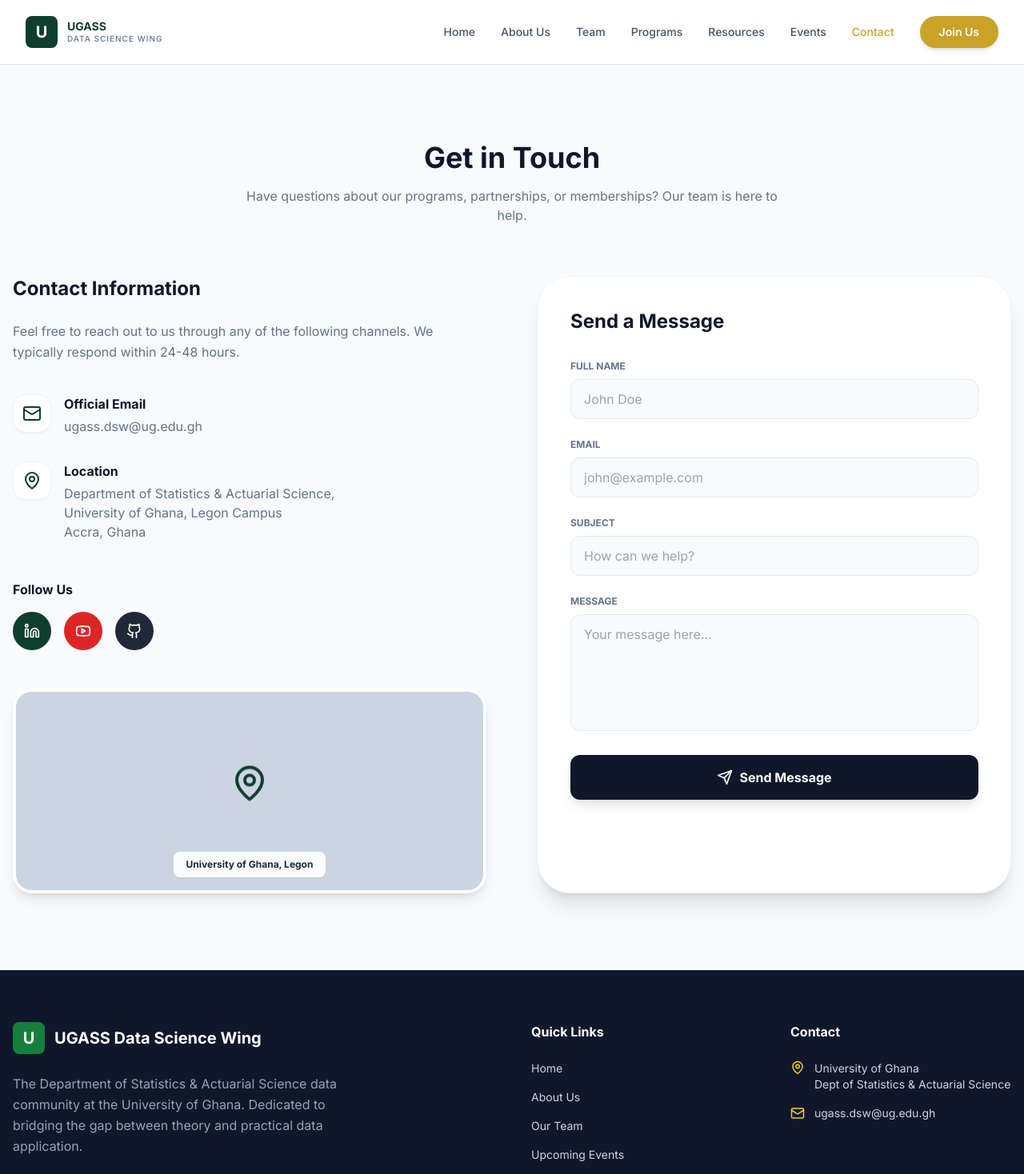
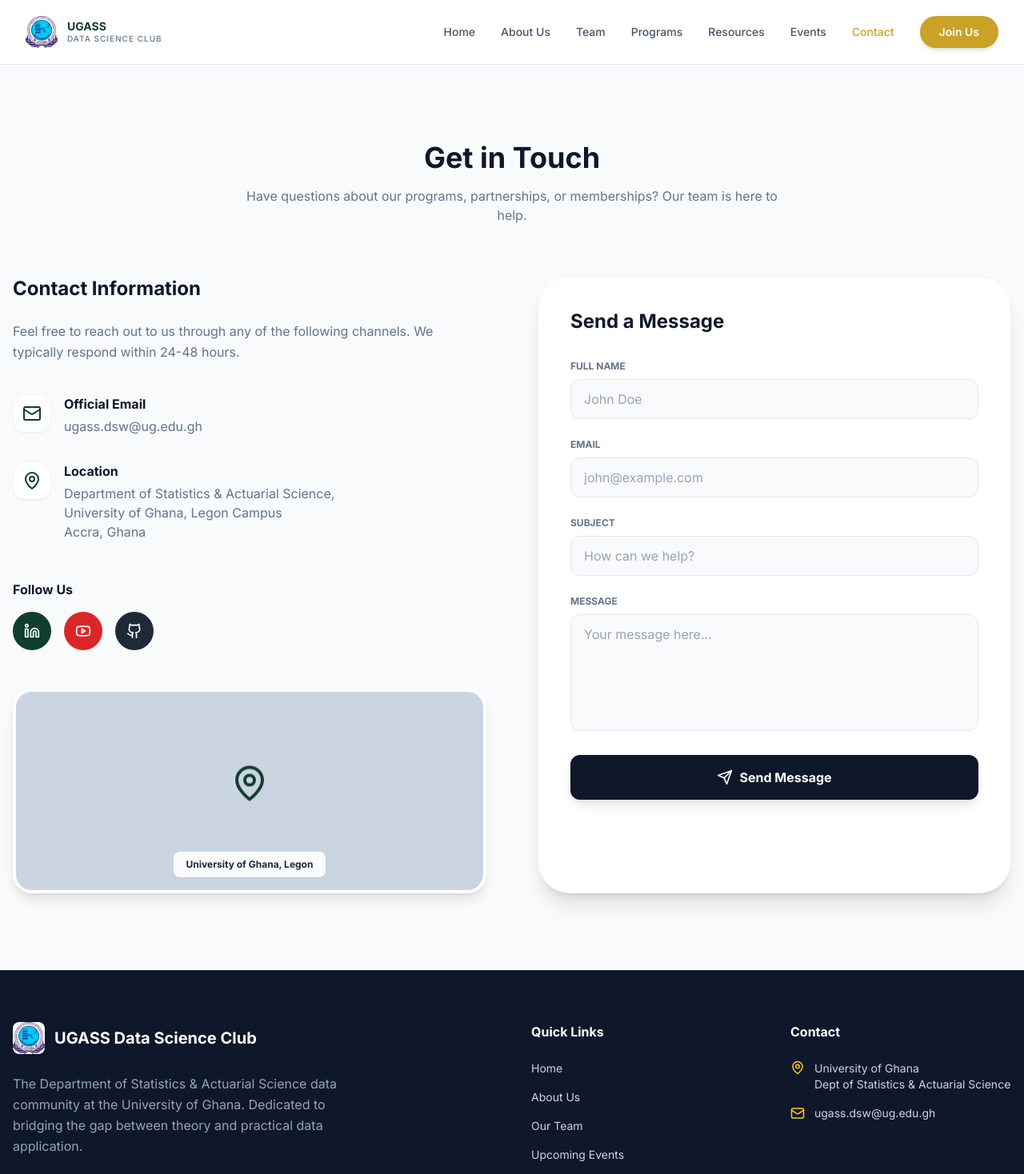
Before and after one commit to bismark-bakomora/ugass-ds-wing-website, a React (Vite) app: page /contact in a window 1280 px wide. Shown: the top 1468 px of the page at 80% size. Built offline with nearby package versions, Linux system fonts and the light colour scheme.

Commit message:
added the logo to navbar and footer

```diff
--- a/src/components/Footer.tsx
+++ b/src/components/Footer.tsx
@@ -1,6 +1,7 @@
 import React from 'react';
 import { Link } from 'react-router-dom';
 import { Linkedin, Youtube, Github, Mail, MapPin } from 'lucide-react';
+import ugassLogo from '../assets/ugass-logo.jpg';
 
 const Footer: React.FC = () => {
   return (
@@ -8,10 +9,12 @@ const Footer: React.FC = () => {
       <div className="max-w-7xl mx-auto grid grid-cols-1 md:grid-cols-4 gap-12">
         <div className="col-span-1 md:col-span-2">
           <div className="flex items-center gap-3 mb-6">
-            <div className="w-10 h-10 bg-green-700 rounded-lg flex items-center justify-center text-white font-bold text-xl">
-              U
-            </div>
-            <h2 className="text-xl font-bold text-white">UGASS Data Science Wing</h2>
+           <img
+              src={ugassLogo}
+              alt="UGASS Logo"
+              className="w-10 h-10 rounded-lg object-contain"
+            />
+            <h2 className="text-xl font-bold text-white">UGASS Data Science Club</h2>
           </div>
           <p className="max-w-md text-slate-400 mb-6 leading-relaxed">
             The Department of Statistics & Actuarial Science data community at the University of Ghana.
--- a/src/components/Navbar.tsx
+++ b/src/components/Navbar.tsx
@@ -1,6 +1,8 @@
 import React, { useState } from 'react';
 import { Link, useLocation } from 'react-router-dom';
 import { Menu, X } from 'lucide-react';
+import ugassLogo from '../assets/ugass-logo.jpg';
+
 
 const Navbar: React.FC = () => {
   const [isOpen, setIsOpen] = useState<boolean>(false);
@@ -23,12 +25,14 @@ const Navbar: React.FC = () => {
       <div className="max-w-7xl mx-auto px-4 sm:px-6 lg:px-8">
         <div className="flex justify-between items-center h-20">
           <Link to="/" className="flex items-center gap-3">
-            <div className="w-10 h-10 bg-ugass-green rounded-lg flex items-center justify-center text-white font-bold text-xl">
-              U
-            </div>
+            <img
+              src={ugassLogo}
+              alt="UGASS Logo"
+              className="w-10 h-10 rounded-lg object-contain"
+            />
             <div>
               <h1 className="text-sm font-bold leading-tight text-ugass-green uppercase">UGASS</h1>
-              <p className="text-[10px] text-slate-500 font-medium tracking-widest uppercase">Data Science Wing</p>
+              <p className="text-[10px] text-slate-500 font-medium tracking-widest uppercase">Data Science Club</p>
             </div>
           </Link>
 
```
Also changed, not shown: src/assets/ugass-logo.jpg (added).
